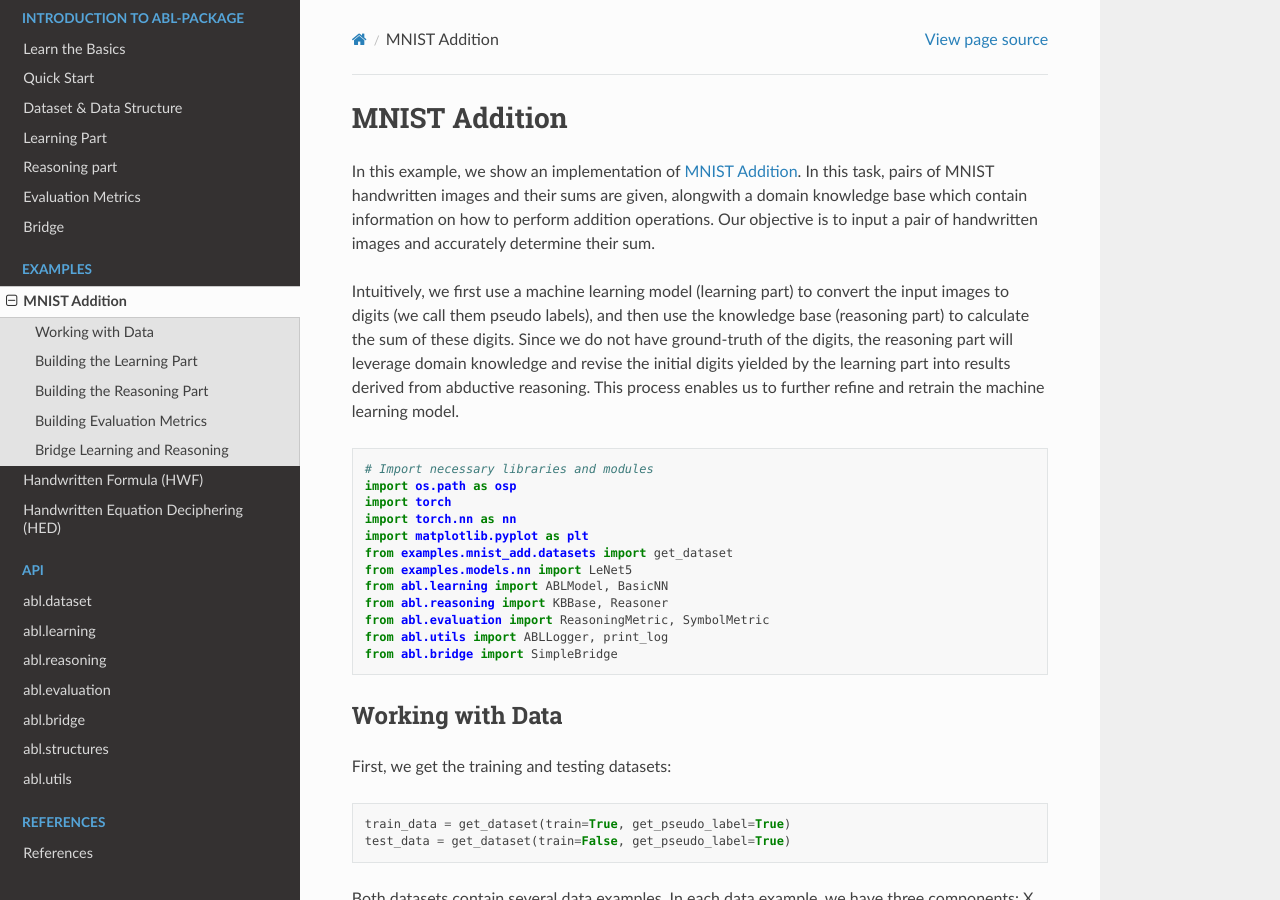
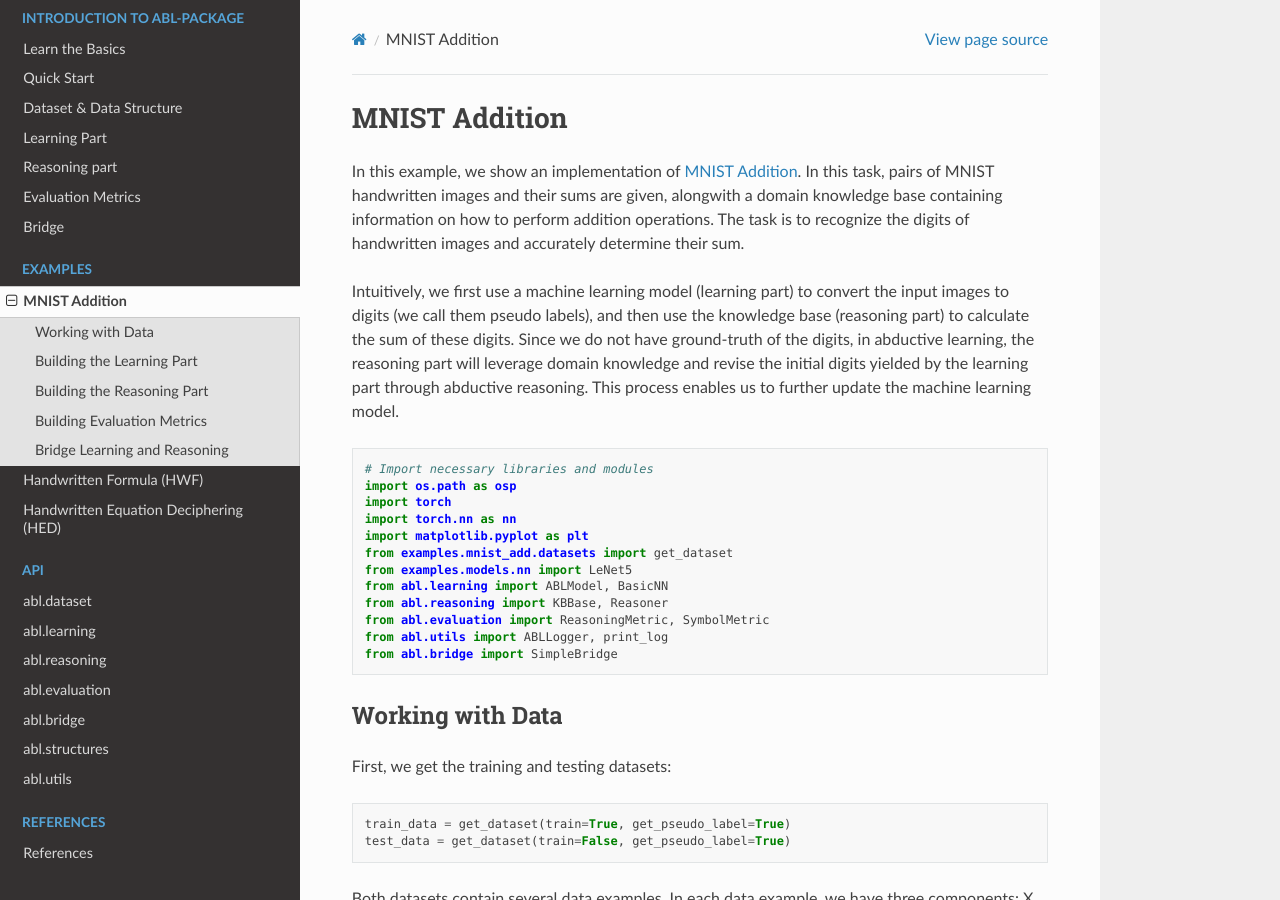
Before and after one commit to AbductiveLearning/ABLkit, a Sphinx documentation site: the page built from docs/Examples/MNISTAdd.rst, in a window 1280 px wide and 900 px high. Built offline with Sphinx 7.4.7 and the Read the Docs theme 2.0.0, drawn with Linux system fonts in a browser that asks for light colours; some of the changed text lies outside the part shown.

Commit message:
[ENH] Update docs of MNISTAdd example

```diff
--- a/docs/Examples/MNISTAdd.rst
+++ b/docs/Examples/MNISTAdd.rst
@@ -4,18 +4,18 @@ MNIST Addition
 In this example, we show an implementation of `MNIST
 Addition <https://arxiv.org/abs/1805.10872>`_. In this task, pairs of
 MNIST handwritten images and their sums are given, alongwith a domain
-knowledge base which contain information on how to perform addition
-operations. Our objective is to input a pair of handwritten images and
-accurately determine their sum.
+knowledge base containing information on how to perform addition
+operations. The task is to recognize the digits of handwritten
+images and accurately determine their sum.
 
 Intuitively, we first use a machine learning model (learning part) to
 convert the input images to digits (we call them pseudo labels), and
 then use the knowledge base (reasoning part) to calculate the sum of
-these digits. Since we do not have ground-truth of the digits, the
-reasoning part will leverage domain knowledge and revise the initial
-digits yielded by the learning part into results derived from abductive
-reasoning. This process enables us to further refine and retrain the
-machine learning model.
+these digits. Since we do not have ground-truth of the digits, in
+abductive learning, the reasoning part will leverage domain knowledge
+and revise the initial digits yielded by the learning part through
+abductive reasoning. This process enables us to further update
+the machine learning model.
 
 .. code:: ipython3
 
@@ -44,8 +44,8 @@ First, we get the training and testing datasets:
 
 Both datasets contain several data examples. In each data example, we
 have three components: X (a pair of images), gt_pseudo_label (a pair of
-corresponding ground truth digits, i.e., pseudo labels), and Y (their sum). The datasets are illustrated
-as follows.
+corresponding ground truth digits, i.e., pseudo labels), and Y (their sum).
+The datasets are illustrated as follows.
 
 .. code:: ipython3
 
@@ -127,11 +127,11 @@ Out:
         Shape of pred_prob for a batch of 32 samples: (32, 10)
 
 
-However, base model built above are trained to make predictions on
-instance-level data, i.e., a single image, and can not directly utilize
-sample-level data, i.e., a pair of images. Therefore, we then wrap the
-base model into ``ABLModel`` which enables the learning part to train,
-test, and predict on sample-level data.
+However, the base model built above deals with instance-level data
+(i.e., a single image), and can not directly deal with sample-level
+data (i.e., a pair of images). Therefore, we wrap the base model
+into ``ABLModel``, which enables the learning part to train, test,
+and predict on sample-level data.
 
 .. code:: ipython3
 
@@ -200,7 +200,7 @@ to the indeterminism of abductive reasoning, there could be multiple
 candidates compatible to the knowledge base. When this happens, reasoner
 can minimize inconsistencies between the knowledge base and pseudo
 labels predicted by the learning part, and then return only one
-candidate which has highest consistency.
+candidate that has highest consistency.
 
 .. code:: ipython3
 
```
Also changed, not shown: other parts of docs/Examples/MNISTAdd.rst (+2 -2 lines).
